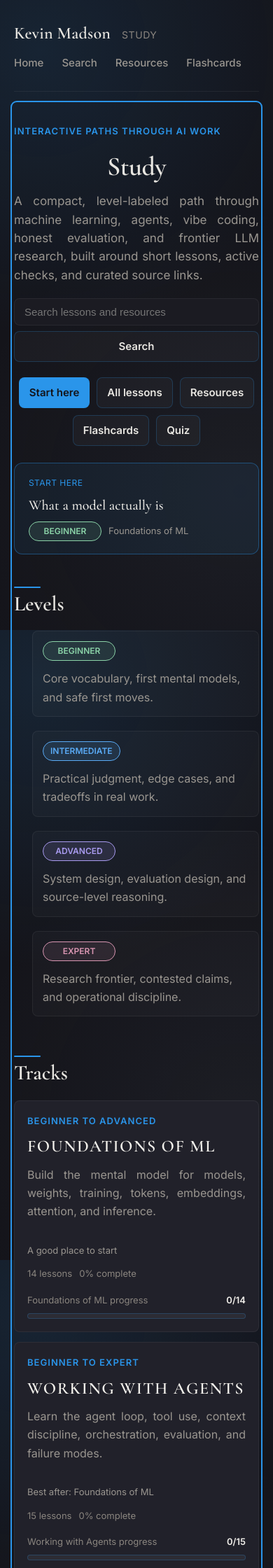
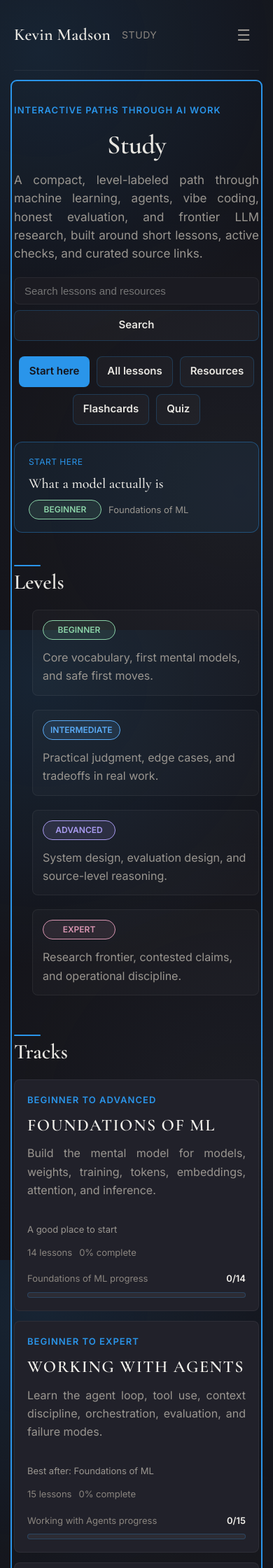
Before and after one commit to KiwiMaddog2020/kiwimaddog2020.github.io, a Jekyll site: the page study/index.html, which Jekyll copies as it is, in a window 390 px wide. Shown: the top 2240 px of the page at 70% size. Built offline with Jekyll 4.4.1, drawn with Linux system fonts in a browser that asks for light colours.

Commit message:
feat(nav): mobile hamburger menu (no-JS) for hub + study navs
Adding 'Study' pushed the nav onto a second line on phones. Collapses the links
into a tap-to-open hamburger below ~720px via a hidden-checkbox toggle (no JS on
the blog); desktop is unchanged (links inline). Burger glyph swaps to a close X
when open; the menu drops as a compact blue-bordered panel. Study SPA closes the
menu on hashchange (the one JS line, since hash nav doesn't reload). Removed the
old learn.css mobile nav rules that fought the shared component. Verified mobile
open/close/auto-close + desktop-unchanged in preview.

Co-Authored-By: Claude Opus 4.8 (1M context) <noreply@anthropic.com>

```diff
--- a/_layouts/default.html
+++ b/_layouts/default.html
@@ -41,6 +41,8 @@
 <div class="page">
   <nav class="top">
     <a class="wordmark" href="/">Kevin Madson</a>
+    <input type="checkbox" id="nav-toggle" class="nav-toggle" aria-label="Menu">
+    <label for="nav-toggle" class="nav-burger"><span class="bars" aria-hidden="true">☰</span><span class="x" aria-hidden="true">✕</span></label>
     <div class="links">
       <a href="/study/">Study</a>
       <a href="/feed.xml">Feed</a>
--- a/assets/research-notes.css
+++ b/assets/research-notes.css
@@ -232,6 +232,13 @@ nav.top .links a {
   margin: -13px -6px;
 }
 nav.top .links a:hover { color: var(--accent); }
+
+/* Mobile hamburger: a no-JS checkbox toggle. On desktop the checkbox and burger
+   are removed and the links sit inline (unchanged). On narrow screens the links
+   collapse into a tap-to-open menu so the bar never wraps to a second line. */
+nav.top { position: relative; }
+nav.top .nav-toggle,
+nav.top .nav-burger { display: none; }
 
 /* Long-form typography */
 main { display: block; padding-bottom: 24px; }
@@ -548,7 +555,43 @@ footer a:hover { color: var(--accent); }
   h1 { font-size: 36px; }
   body.hub h1 { font-size: 32px; }
   h2 { font-size: 27px; }
-  nav.top { flex-wrap: wrap; row-gap: 10px; }
+  nav.top { flex-wrap: nowrap; align-items: center; }
+  nav.top .nav-toggle {
+    display: block; position: absolute; width: 1px; height: 1px;
+    margin: 0; opacity: 0; pointer-events: none;
+  }
+  nav.top .nav-burger {
+    display: inline-flex; align-items: center; justify-content: center;
+    margin-left: auto;
+    width: 44px; height: 44px;
+    border-radius: 8px;
+    color: var(--text-2);
+    font-size: 22px;
+    line-height: 1;
+    cursor: pointer;
+    -webkit-tap-highlight-color: transparent;
+  }
+  nav.top .nav-burger:hover { color: var(--accent); }
+  nav.top .nav-burger .x { display: none; }
+  nav.top .nav-toggle:focus-visible ~ .nav-burger { outline: 2px solid var(--accent); outline-offset: 3px; }
+  nav.top .nav-toggle:checked ~ .nav-burger { color: var(--accent); }
+  nav.top .nav-toggle:checked ~ .nav-burger .bars { display: none; }
+  nav.top .nav-toggle:checked ~ .nav-burger .x { display: inline; }
+  nav.top .links {
+    display: none;
+    position: absolute; top: calc(100% + 6px); right: 0;
+    flex-direction: column; align-items: stretch; gap: 2px;
+    margin: 0; padding: 8px;
+    background: var(--bg-card);
+    border: 1px solid var(--border-accent);
+    border-radius: 12px;
+    min-width: 172px;
+    box-shadow: 0 16px 36px rgba(0, 0, 0, 0.5);
+    z-index: 60;
+  }
+  nav.top .nav-toggle:checked ~ .links { display: flex; }
+  nav.top .links a { margin: 0; padding: 11px 12px; border-radius: 6px; text-align: right; }
+  nav.top .links a:hover { background: rgba(255, 255, 255, 0.04); }
   blockquote { padding: 16px 18px; }
   table { display: block; overflow-x: auto; }
 }
--- a/study/assets/learn.css
+++ b/study/assets/learn.css
@@ -765,16 +765,7 @@ button:disabled,
     padding: 0 20px;
   }
 
-  .learn-top {
-    align-items: flex-start;
-  }
-
-  .learn-top .links {
-    width: 100%;
-    margin-left: 0;
-    gap: 14px;
-    overflow-x: auto;
-  }
+  /* Mobile top-nav is handled by the shared hamburger in research-notes.css. */
 
   .learn-hero,
   .track-header {
--- a/study/assets/learn.js
+++ b/study/assets/learn.js
@@ -2085,7 +2085,11 @@
 
   loadData()
     .then(function () {
-      window.addEventListener("hashchange", renderRoute);
+      window.addEventListener("hashchange", function () {
+        const toggle = document.getElementById("nav-toggle");
+        if (toggle) toggle.checked = false;  // close the mobile menu after navigating
+        renderRoute();
+      });
       renderRoute();
     })
     .catch(function (error) {
--- a/study/index.html
+++ b/study/index.html
@@ -24,6 +24,8 @@
     <nav class="top learn-top" aria-label="Primary">
       <a class="wordmark" href="/">Kevin Madson</a>
       <a class="crumb" href="#/">Study</a>
+      <input type="checkbox" id="nav-toggle" class="nav-toggle" aria-label="Menu">
+      <label for="nav-toggle" class="nav-burger"><span class="bars" aria-hidden="true">☰</span><span class="x" aria-hidden="true">✕</span></label>
       <div class="links">
         <a href="#/">Home</a>
         <a href="#/search">Search</a>
```
